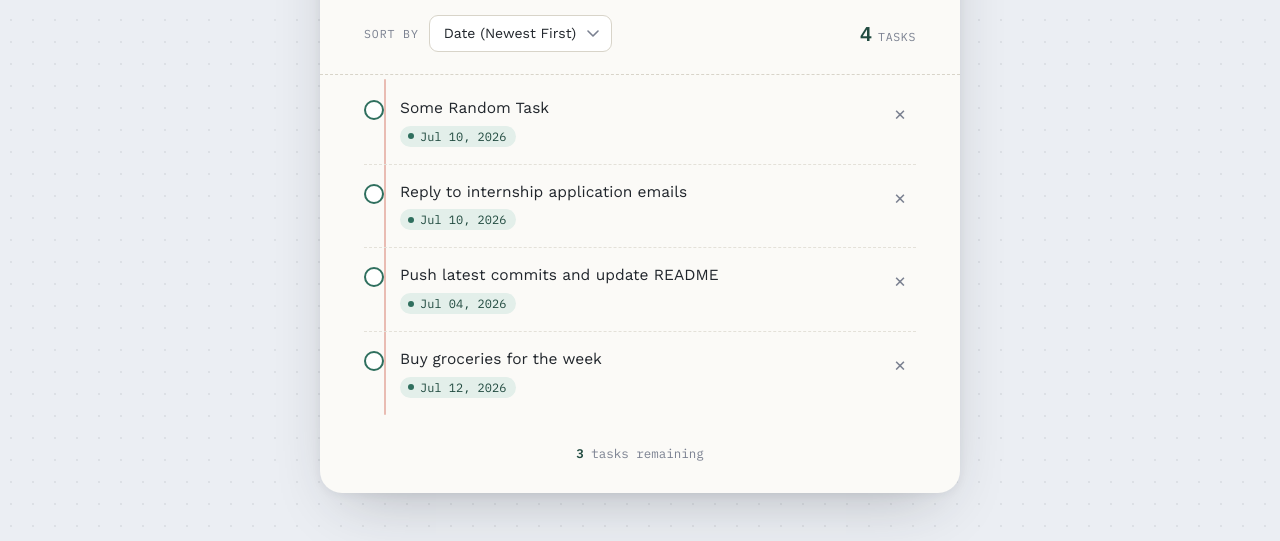
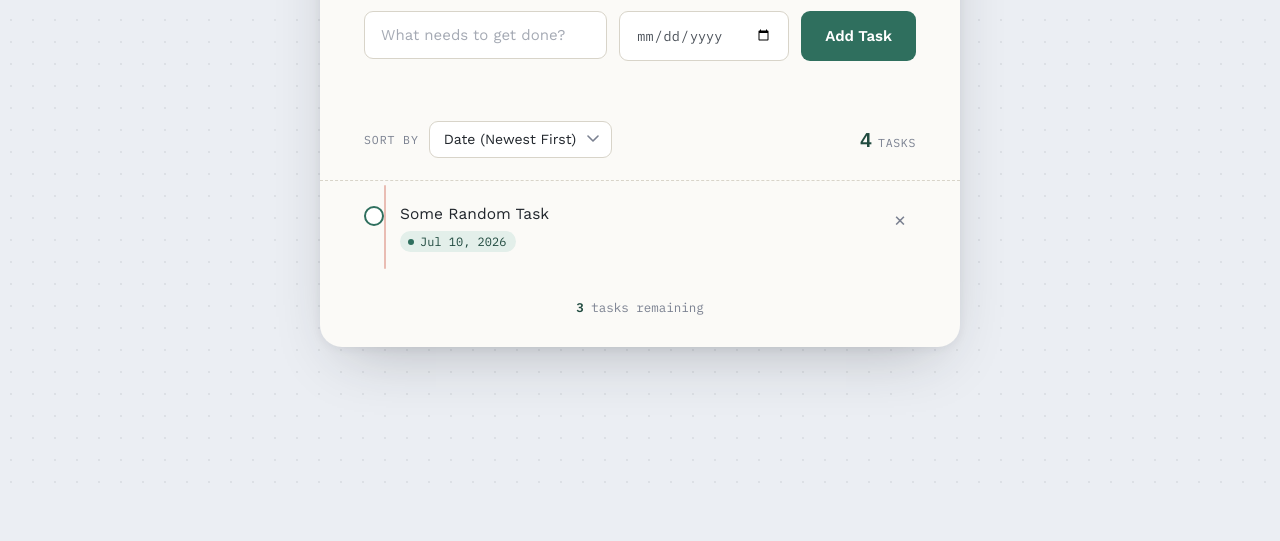
Before and after one commit to aarusharyal/toDoApp, a website: page index.html in a window 1280 px wide. Shown: the part 299-840 px from the top of the page. After the commit the page ends 800 px from the top, so only its background shows below. Drawn offline with nearby package versions, Linux system fonts and the light colour scheme; files that its build step writes are made by us from their sources.

Commit message:
Index.html

```diff
--- a/index.html
+++ b/index.html
@@ -78,7 +78,7 @@
                 <ul class="task-list" id="taskList">
                     <!-- JS: Delete — each .delete-btn should read the closest .task-item's
                data-id and remove that task from the array, then re-render -->
-                    <li class="task-item" data-id="sample-1">
+                    <li class="task-item" data-id="sample-1" id="userTasks">
                         <input type="checkbox" class="task-status" id="task-status-1"
                             aria-label="Mark 'Reply to internship application emails' complete">
                         <div class="task-details">
@@ -89,43 +89,6 @@
                         <button type="button" class="delete-btn" id="delete-btn-1"
                             aria-label="Delete task: Reply to internship application emails">&times;</button>
                     </li>
-
-                    <li class="task-item" data-id="sample-2">
-                        <input type="checkbox" class="task-status" id="task-status-2"
-                            aria-label="Mark 'Reply to internship application emails' complete">
-                        <div class="task-details">
-                            <span class="task-name">Reply to internship application emails</span>
-                            <span class="task-due"><span class="task-due-icon" aria-hidden="true"></span>Jul 10,
-                                2026</span>
-                        </div>
-                        <button type="button" class="delete-btn" id="delete-btn-2"
-                            aria-label="Delete task: Reply to internship application emails">&times;</button>
-                    </li>
-
-                    <li class="task-item" data-id="sample-3">
-                        <input type="checkbox" class="task-status" id="task-status-3"
-                            aria-label="Mark 'Push latest commits and update README' complete">
-                        <div class="task-details">
-                            <span class="task-name">Push latest commits and update README</span>
-                            <span class="task-due"><span class="task-due-icon" aria-hidden="true"></span>Jul 04,
-                                2026</span>
-                        </div>
-                        <button type="button" class="delete-btn" id="delete-btn-3"
-                            aria-label="Delete task: Push latest commits and update README">&times;</button>
-                    </li>
-
-                    <li class="task-item" data-id="sample-4">
-                        <input type="checkbox" class="task-status" id="task-status-4"
-                            aria-label="Mark 'Buy groceries for the week' complete">
-                        <div class="task-details">
-                            <span class="task-name">Buy groceries for the week</span>
-                            <span class="task-due"><span class="task-due-icon" aria-hidden="true"></span>Jul 12,
-                                2026</span>
-                        </div>
-                        <button type="button" class="delete-btn" id="delete-btn-4"
-                            aria-label="Delete task: Buy groceries for the week">&times;</button>
-                    </li>
-
                 </ul>
 
                 <!-- JS: Toggle visibility of this element — show it only when the tasks array is empty -->
```
